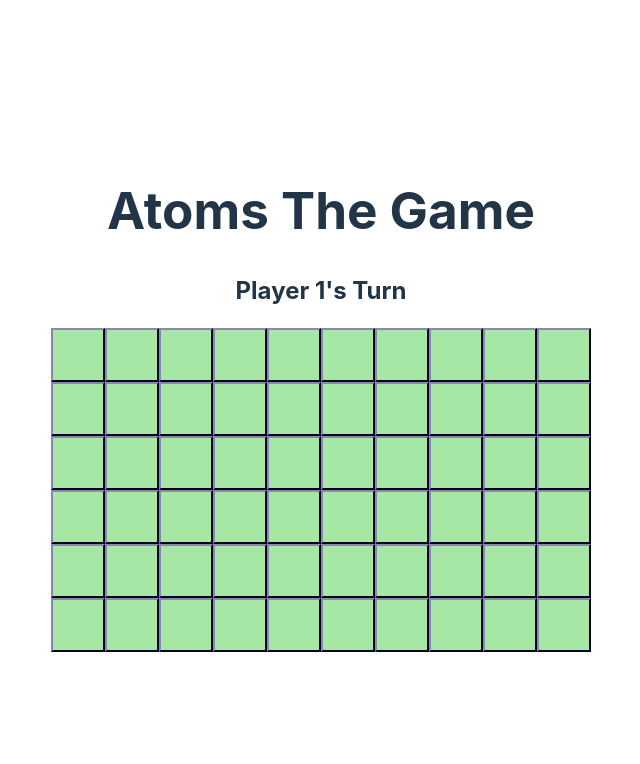
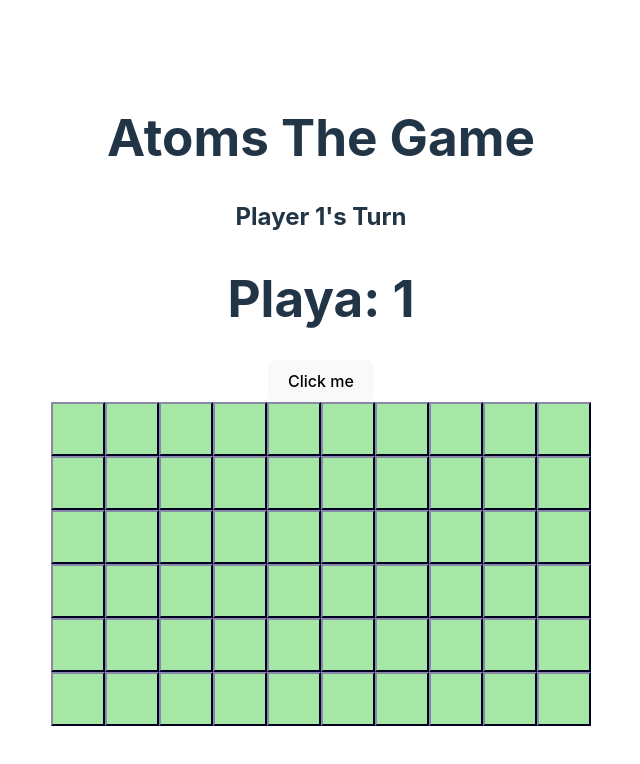
Before and after one commit to Lmasniuk/atoms-game, a React (Vite) app: page / in a window 1280 px wide. Shown: the top 764 px of the page, without its empty margins (319-959 px from the left). Built offline with nearby package versions, Linux system fonts and the light colour scheme.

Commit message:
Add turn changing behaviour. Not in right place but progress

```diff
--- a/src/App.tsx
+++ b/src/App.tsx
@@ -1,17 +1,24 @@
-import { useState, createContext } from "react";
+import { useState, createContext, Dispatch, SetStateAction } from "react";
 import "./App.css";
 import Board from "./components/Board/Board";
 
 import { GameState } from "./types/GameState";
 
-export const GameStateContext = createContext<GameState | undefined>(undefined);
+interface GameStateContextType {
+    gameState: GameState;
+    setGameState: Dispatch<SetStateAction<GameState>>;
+}
+
+export const GameStateContext = createContext<GameStateContextType | undefined>(
+    undefined
+);
 function App() {
     const [gameState, setGameState] = useState<GameState>({ playersTurn: 1 });
 
     return (
         <>
             <h1>Atoms The Game</h1>
-            <GameStateContext.Provider value={gameState}>
+            <GameStateContext.Provider value={{ gameState, setGameState }}>
                 <h2>Player {gameState.playersTurn}'s Turn</h2>
                 <Board />
             </GameStateContext.Provider>
--- a/src/components/Board/Board.tsx
+++ b/src/components/Board/Board.tsx
@@ -10,8 +10,11 @@ import BoardRow from "../BoardRow/BoardRow";
 
 import { GameStateContext } from "../../App";
 
+import { GameState } from "../../types/GameState";
 export default function Board() {
-    const gameState = useContext(GameStateContext);
+    const gameContext = useContext(GameStateContext);
+
+    const { gameState, setGameState } = gameContext;
     const createInitialBoardState = (): Cell[][] => {
         const boardState: Cell[][] = [];
 
@@ -35,7 +38,17 @@ export default function Board() {
 
     const [boardState, setBoardState] = useState(initialBoardState);
 
+    const nextTurn = () => {
+        setGameState((prevState: GameState) => ({
+            ...prevState,
+            playersTurn: prevState.playersTurn === 1 ? 2 : 1,
+        }));
+    };
+
     return (
+        <>
+            <h1> Playa: {gameState.playersTurn}</h1>
+            <button onClick={nextTurn}>Click me</button>
             <div className="board">
                 {boardState.map((boardRow, rowIndex) => {
                     return (
@@ -48,5 +61,6 @@ export default function Board() {
                     );
                 })}
             </div>
+        </>
     );
 }
```
Lines whose indentation alone changed are shown as unchanged.
